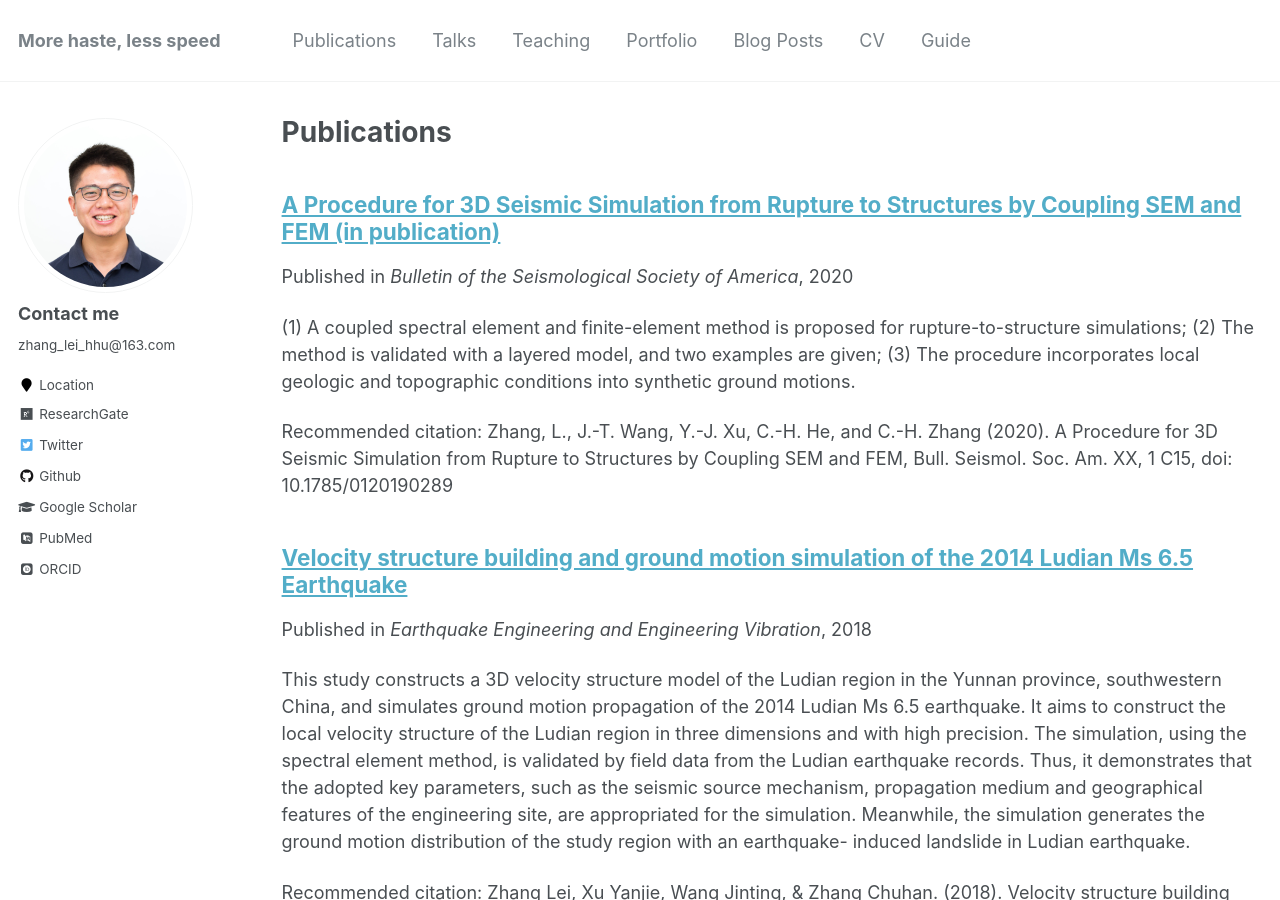
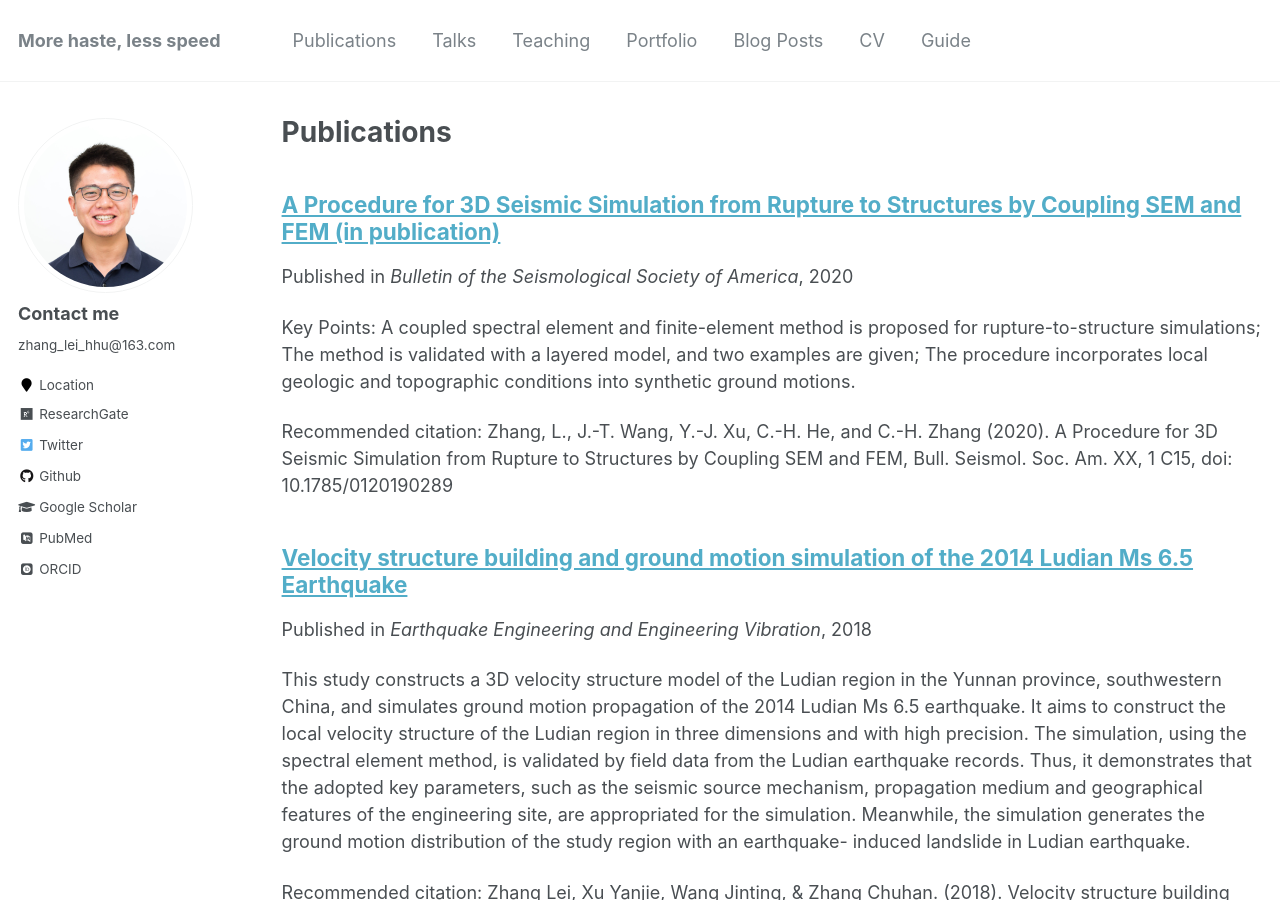
Before and after one commit to zhanglei911/zhanglei911.github.io, a Jekyll site: the page built from _pages/publications.md, in a window 1280 px wide and 900 px high. Built offline with Jekyll 4.4.1, drawn with Linux system fonts in a browser that asks for light colours; some web fonts are replaced.

Commit message:
Update 2020-06-BSSA.md

```diff
--- a/_publications/2020-06-BSSA.md
+++ b/_publications/2020-06-BSSA.md
@@ -2,7 +2,7 @@
 title: "A Procedure for 3D Seismic Simulation from Rupture to Structures by Coupling SEM and FEM (in publication)"
 collection: publications
 permalink: /publication/2020-06-BSSA
-excerpt: '(1) A coupled spectral element and finite-element method is proposed for rupture-to-structure simulations; (2) The method is validated with a layered model, and two examples are given; (3) The procedure incorporates local geologic and topographic conditions into synthetic ground motions.'
+excerpt: 'Key Points: A coupled spectral element and finite-element method is proposed for rupture-to-structure simulations; The method is validated with a layered model, and two examples are given; The procedure incorporates local geologic and topographic conditions into synthetic ground motions.'
 date: 2020-04-01
 venue: 'Bulletin of the Seismological Society of America'
 citation: 'Zhang, L., J.-T. Wang, Y.-J. Xu, C.-H. He, and C.-H. Zhang (2020). A Procedure for 3D Seismic Simulation from Rupture to Structures by Coupling SEM and FEM, Bull. Seismol. Soc. Am. XX, 1 C15, doi: 10.1785/0120190289'
```
